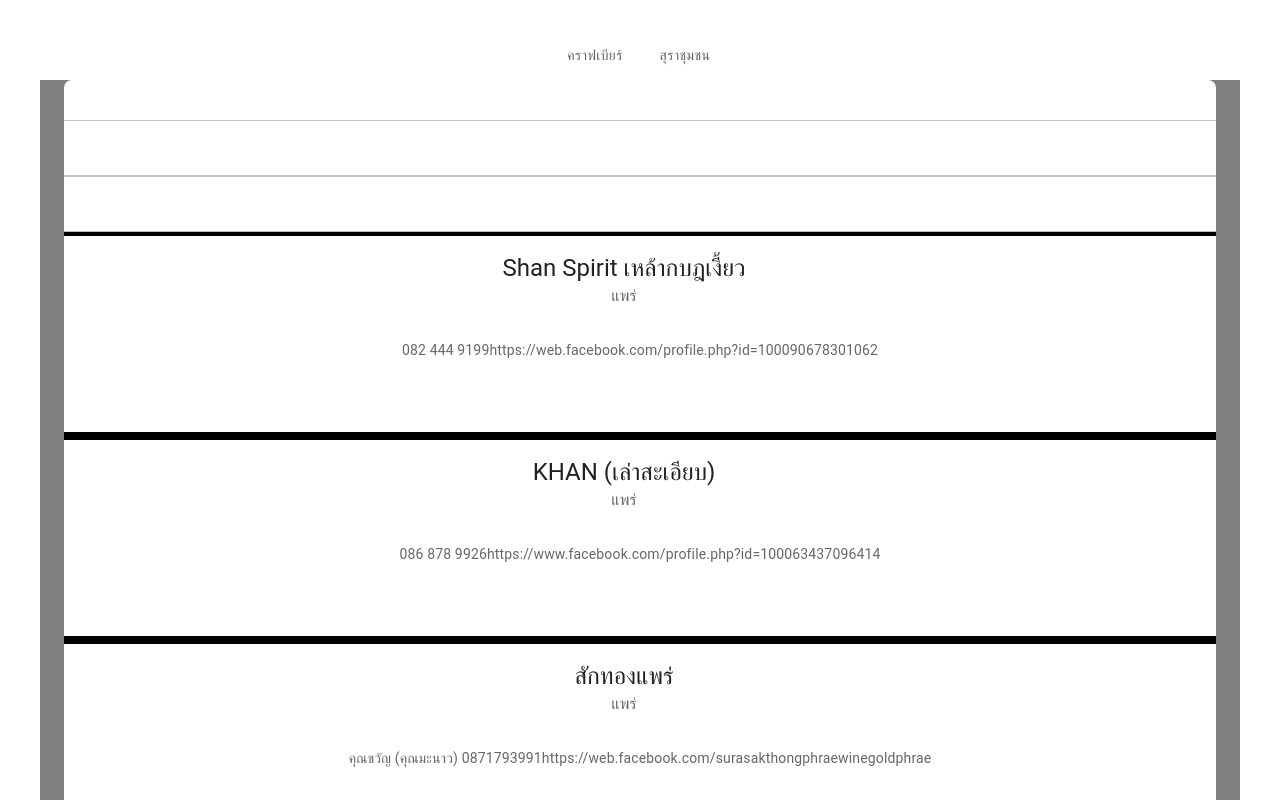
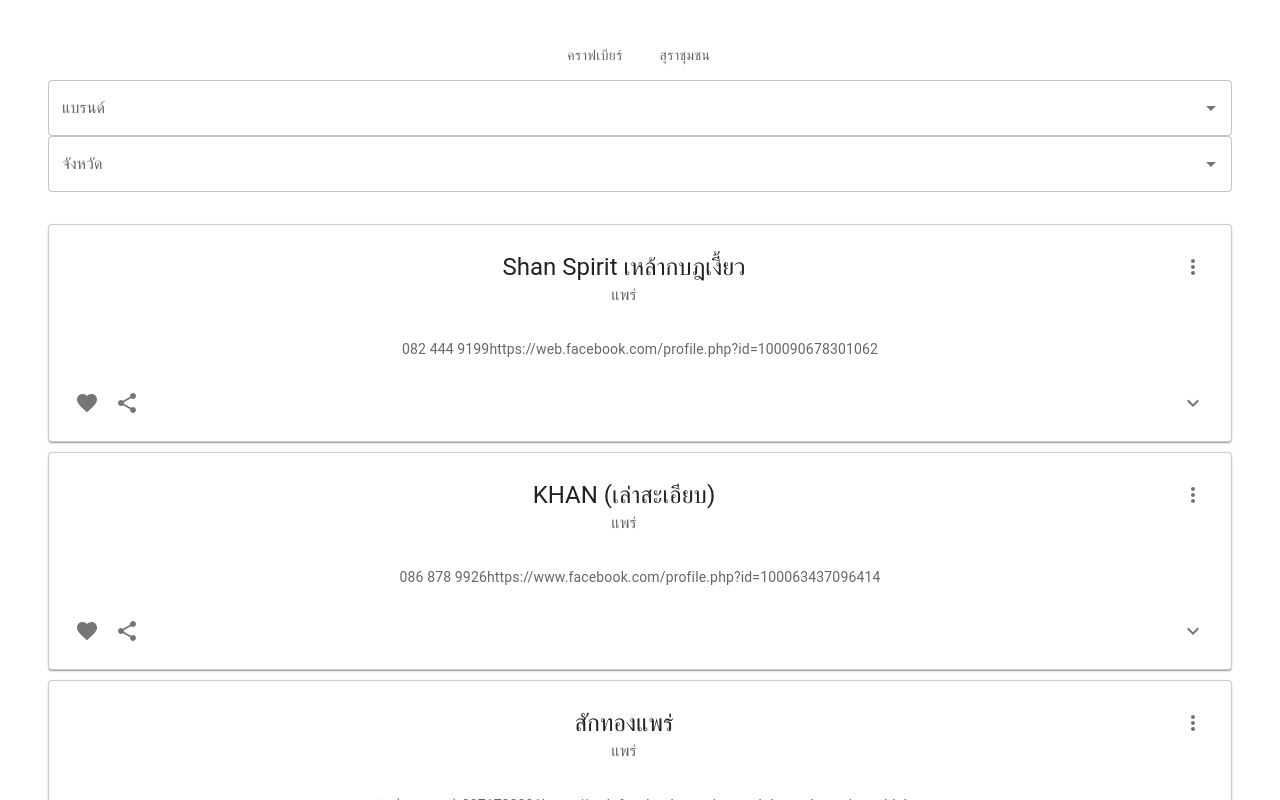
Before and after one commit to Ballpakoy29/beerpeoplemap, a React (Vite) app: page / in a window 1280 px wide. Shown: the top 800 px of the page. Built offline with nearby package versions, Linux system fonts and the light colour scheme.

Commit message:
all commit

```diff
--- a/src/components/card.jsx
+++ b/src/components/card.jsx
@@ -35,7 +35,14 @@
   };
 
   return (
-    <Card sx={{ maxWidth: '100%', border: '4px solid black' }}>
+    <Card
+    sx={{
+        maxWidth: '100%',
+        width: '100%',
+        padding: '10px',
+        border: '1px solid #ccc',
+        marginBottom: '10px',
+      }}>
       <CardHeader
         // avatar={
         //   <Avatar sx={{ bgcolor: red[500] }} aria-label="recipe">
--- a/src/components/mainpage.jsx
+++ b/src/components/mainpage.jsx
@@ -16,21 +16,20 @@
 import Tabs from '@mui/material/Tabs';
 import Tab from '@mui/material/Tab';
 import { Autocomplete } from '@mui/material';
-import Data from '../data/map_01'
+import Data from '../data/map_01';
 import Card from '@mui/material/Card';
 import CardHeader from '@mui/material/CardHeader';
 import CardMedia from '@mui/material/CardMedia';
 import CardContent from '@mui/material/CardContent';
 import CardActions from '@mui/material/CardActions';
 import Collapse from '@mui/material/Collapse';
-
 import IconButton from '@mui/material/IconButton';
 import { red } from '@mui/material/colors';
 import FavoriteIcon from '@mui/icons-material/Favorite';
 import ShareIcon from '@mui/icons-material/Share';
 import ExpandMoreIcon from '@mui/icons-material/ExpandMore';
 import MoreVertIcon from '@mui/icons-material/MoreVert';
-import CardBrand from './card'
+import CardBrand from './card';
 
 function Copyright(props) {
   return (
@@ -45,14 +44,11 @@
   );
 }
 
-// TODO remove, this demo shouldn't need to reset the theme.
-
 const defaultTheme = createTheme();
 
 export default function mainpage() {
-
-const [mapMode,setMapMode] = React.useState(2);
-const [province,setProvince] = React.useState("")
+  const [mapMode, setMapMode] = React.useState(2);
+  const [province, setProvince] = React.useState('');
 
   const uniqueOptions = Data.filter((value, index, self) => {
     return self.findIndex((o) => o.Origin === value.Origin) === index;
@@ -62,93 +58,71 @@
     setMapMode(newValue);
   };
 
-
   function MapMode1() {
     return (
       <iframe
         title="Google Maps"
-      src="https://mui.com/material-ui/react-tabs/"
-      width="100%"
-      height="100%"
-    //  frameBorder="0"
+        src="https://www.google.com/maps/d/u/0/edit?hl=th&mid=1va9XuQoSySb6ldSAw9pc4vgVLu342Zk&ll=13.078651172041047%2C101.5831765&z=6"
+        width="100vw"
+        height="100vh"
         style={{ border: 0 }}
         allowFullScreen
       ></iframe>
     );
   }
 
-
-
-// React.useEffect(()=>{
-//     setProvince(Data.map((option) => option));
-// },[])
   return (
-
     <ThemeProvider theme={defaultTheme}>
-              {/* <ButtonGroup
-                disableElevation
-                variant="contained"
-                aria-label="Disabled elevation buttons"
-              >
-               <Button onClick={() => handleButtonClick(1)}>คราฟท์เบียร์</Button>
-              <Button onClick={() => handleButtonClick(2)}>สุราชุมชน</Button>
-        </ButtonGroup> */}
-
       <Box sx={{ bgcolor: 'background.paper' }}>
-            <Tabs  onChange={handleChange} centered>
+        <Tabs onChange={handleChange} centered>
           <Tab value={1} label="คราฟเบียร์" />
           <Tab value={2} label="สุราชุมชน" />
         </Tabs>
       </Box>
-      <Container component="main"
+      {/* <Container
+        component="main"
         sx={{
-           width: '100vw', // Set width to 100% of the viewport width
-           height: '100vh', // Set height to 100% of the viewport height
-            backgroundColor: 'gray', // Set the background color to gray
-          }} >
-
+          width: '100%',
+          height: '100%',
+          backgroundColor: 'gray',
+        }}
+      > */}
         <CssBaseline />
-
-        <Box
+        {/* <Box
           sx={{
-            overflow: 'auto',
             display: 'flex',
             flexDirection: 'column',
             alignItems: 'center',
-            bgcolor: 'white', // Set the background color to white
             padding: 5,
-            borderRadius: 2, // Add corner radius of 5
-            width: '100%', // Set width to 100% of the viewport width
-            height: '100%', // Set height to 100% of the viewport height
+            borderRadius: 2,
+            height: '100%',
+            overflow: 'scroll',
+            bgcolor: 'white',
           }}
-        >
-          <div
-          >
-             {mapMode === 1 ? <MapMode1 /> :
+        > */}
+          {mapMode === 1 ? (
+            <MapMode1 />
+          ) : (
             <div>
+              <Box sx={{ px: 2 }}>
                 <Autocomplete
-               //  value={value}
-               //  onChange={handleSelectChange}
                   options={Data}
-                // sx={{ width: '100%' }}
                   getOptionLabel={(option) => option.Brand}
                   renderInput={(params) => (
                     <TextField {...params} label="แบรนด์" variant="outlined" />
                   )}
                 />
+              </Box>
+              <Box sx={{ px: 2, mb: 2 }}>
                 <Autocomplete
-               //  value={value}
-               //  onChange={handleSelectChange}
                   options={uniqueOptions}
-                // sx={{ width: '100%' }}
                   getOptionLabel={(option) => option.Origin}
                   renderInput={(params) => (
                     <TextField {...params} label="จังหวัด" variant="outlined" />
                   )}
                 />
-
-
-           <div>
+              </Box>
+              <Box sx={{ display: 'flex', flexDirection: 'column', alignItems: 'center', p: 2 }}>
                 {Data.map((data, index) => (
                   <CardBrand
                     key={index}
@@ -157,19 +131,24 @@
                     Products={data.Products}
                     ContactNumber={data.ContactNumber}
                     Page={data.Page}
-                 sx={{ border: '1px solid #ccc', marginBottom: '10px', padding: '10px' }}
+                    sx={{ width: '100%', marginBottom: '10px' }}
                   />
                 ))}
+              </Box>
             </div>
+          )}
 
-             </div>
-              }
-          </div>
-
+        <Box sx={{ mt: 8, mb: 4 }}>
+          <Typography variant="body2" color="text.secondary" align="center">
+            {'Powered by '}
+            <Link color="inherit" href="https://mui.com/">
+              ประชาชนเบียร์
+            </Link>{' '}
+            {new Date().getFullYear()}
+            {'.'}
+          </Typography>
         </Box>
-
-        <Copyright sx={{ mt: 8, mb: 4 }} />
-      </Container>
+      {/* </Container> */}
     </ThemeProvider>
   );
 }
```
Lines whose indentation alone changed are shown as unchanged.
